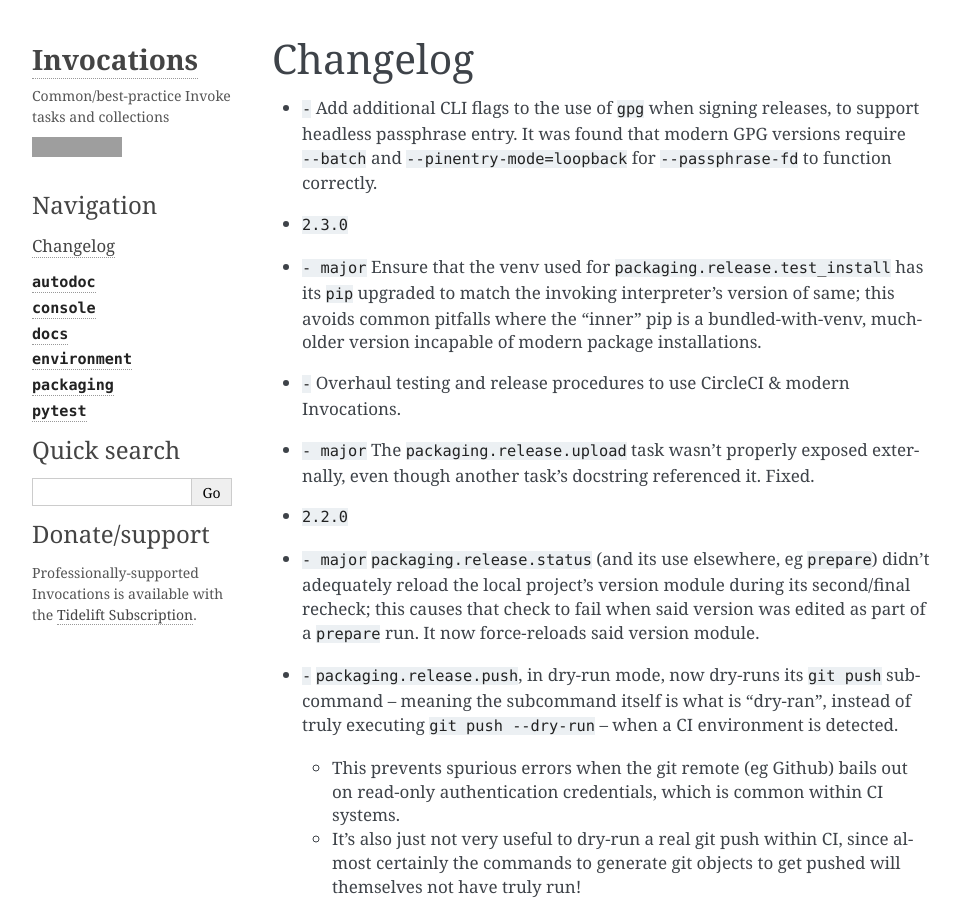
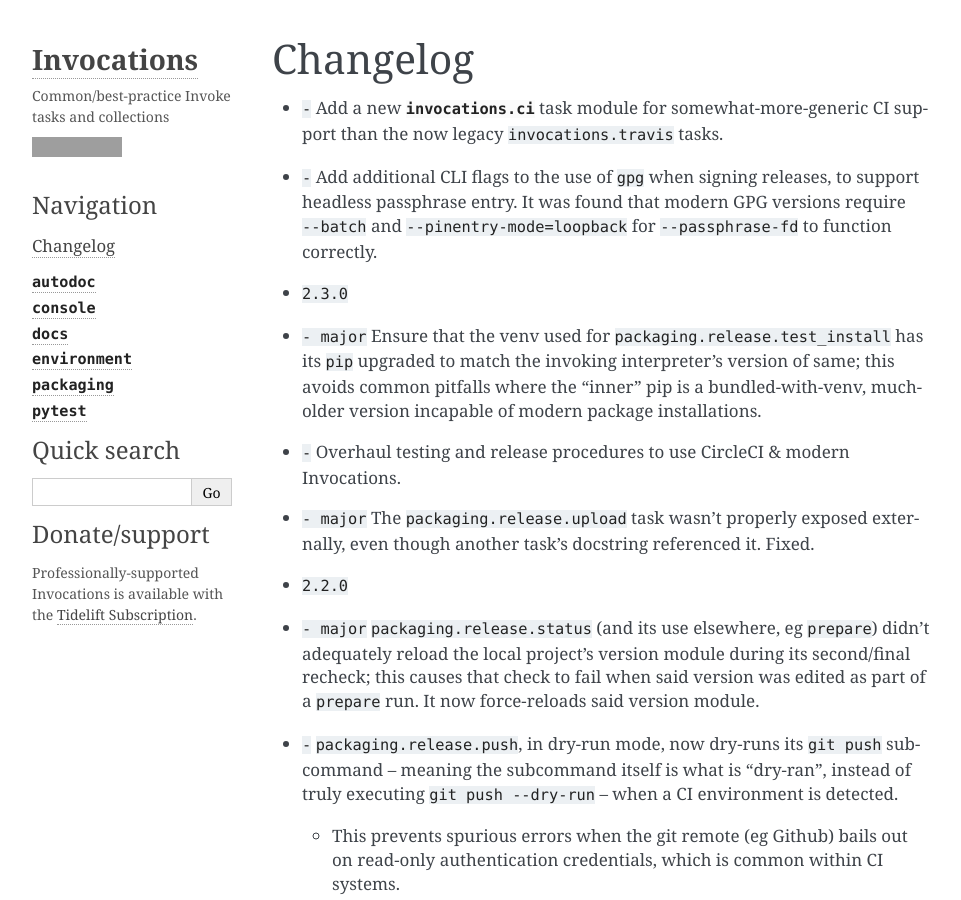
Before and after one commit to pyinvoke/invocations, a Sphinx documentation site: the page built from docs/changelog.rst, in a window 1280 px wide and 900 px high. Shown: the whole window, without its empty margins (148-1109 px from the left). Built offline with Sphinx 7.4.7, drawn with Linux system fonts in a browser that asks for light colours; cross-references to code outside the pages are shown as plain code; grey boxes are pictures that could not be loaded.

Commit message:
Changelog, version bump for new ci module

```diff
--- a/docs/changelog.rst
+++ b/docs/changelog.rst
@@ -2,6 +2,8 @@
 Changelog
 =========
 
+- :feature:`-` Add a new `invocations.ci` task module for somewhat-more-generic
+  CI support than the now legacy ``invocations.travis`` tasks.
 - :feature:`-` Add additional CLI flags to the use of ``gpg`` when signing
   releases, to support headless passphrase entry. It was found that modern GPG
   versions require ``--batch`` and ``--pinentry-mode=loopback`` for
--- a/invocations/_version.py
+++ b/invocations/_version.py
@@ -1,2 +1,2 @@
-__version_info__ = (2, 3, 0)
+__version_info__ = (2, 4, 0)
 __version__ = ".".join(map(str, __version_info__))
```
